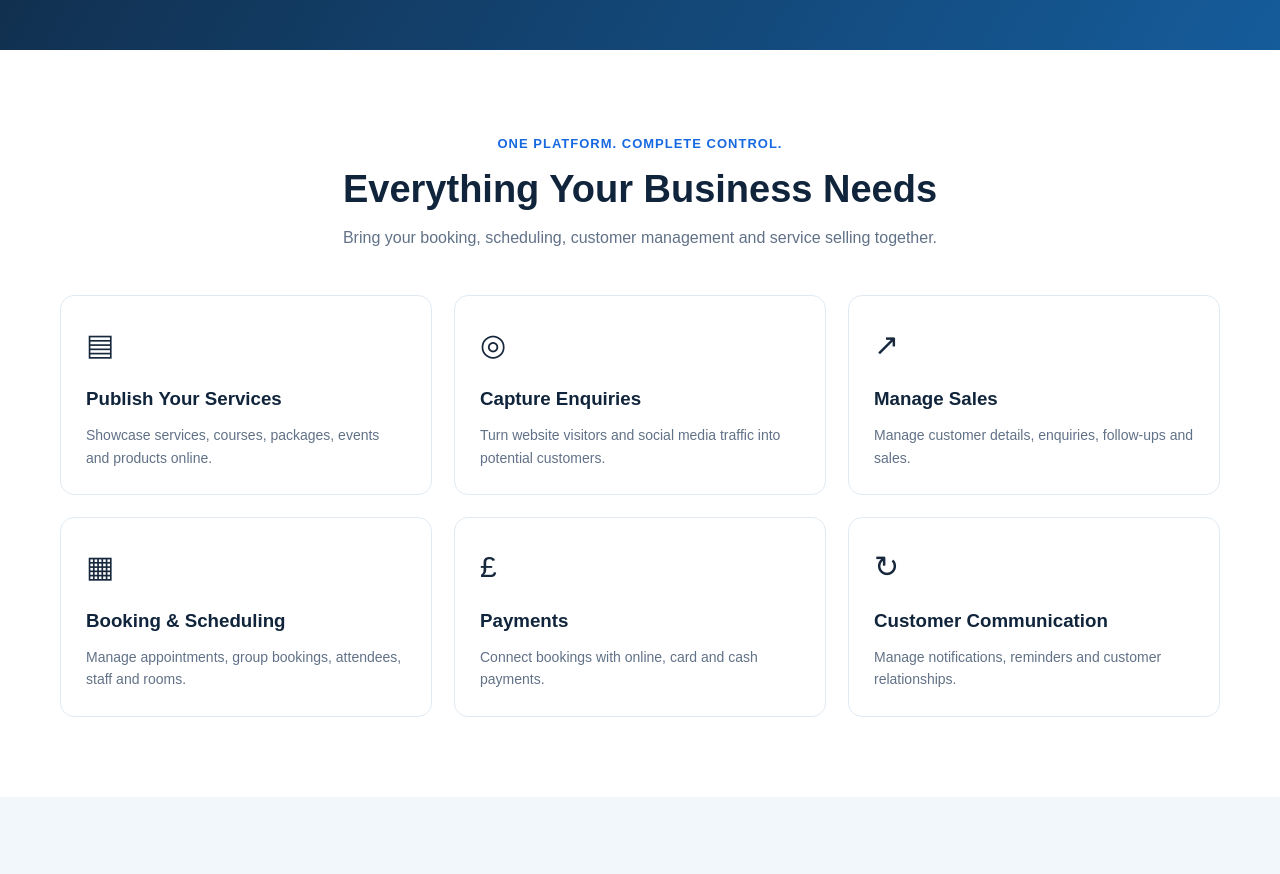
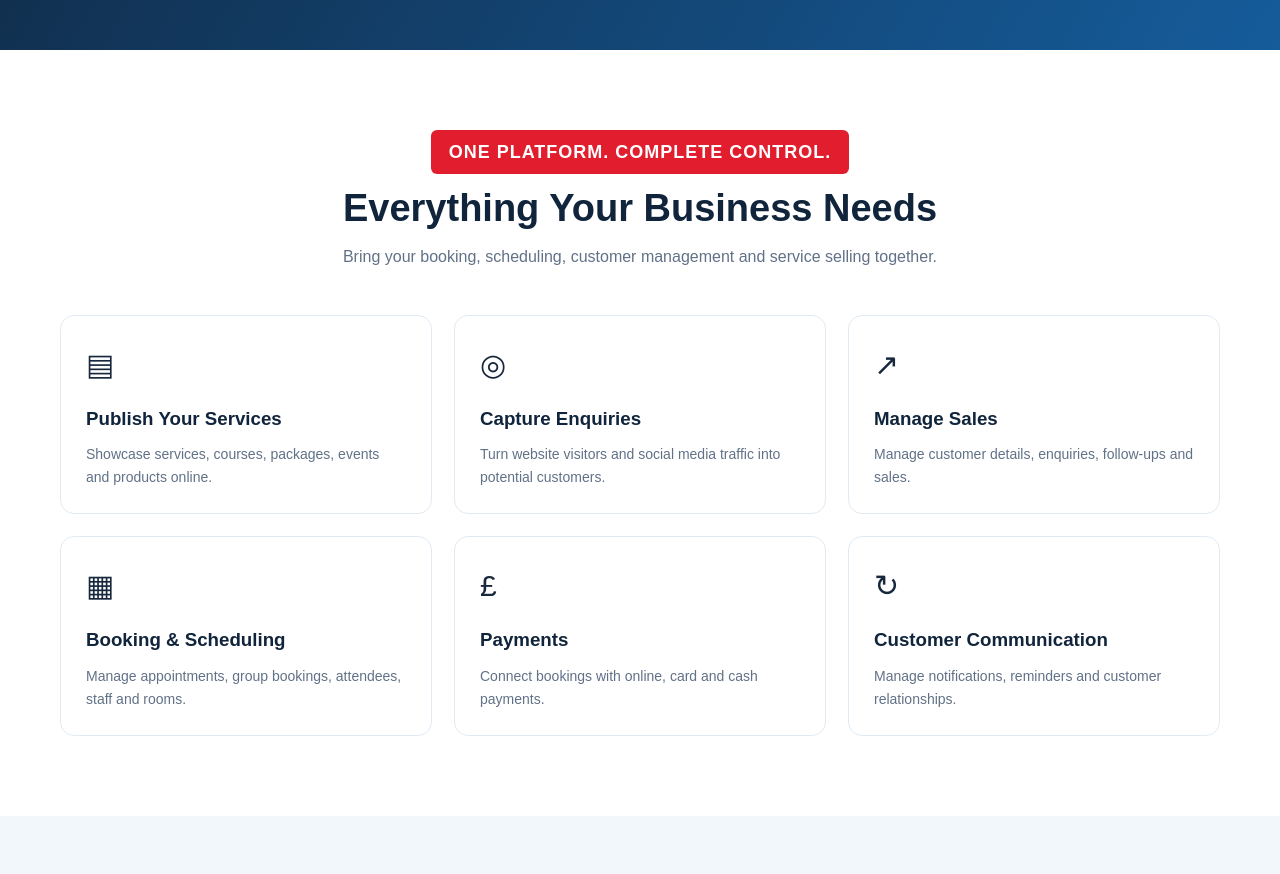
Before and after one commit to Shorifa1234/booking-landing-page, a plain HTML site: page booking.html in a window 1280 px wide. Shown: the part 700-1574 px from the top of the page. Drawn offline with Linux system fonts and the light colour scheme.

Commit message:
Red background and larger text for two section labels
Co-Authored-By: Claude Opus 5.5 <noreply@anthropic.com>

```diff
--- a/booking.html
+++ b/booking.html
@@ -196,6 +196,15 @@ section { padding: 80px 0; }
   font-weight: bold;
   text-transform: uppercase;
   letter-spacing: 1px;
+}
+
+.kicker-red {
+  display: inline-block;
+  background: #e11d2e;
+  color: #fff;
+  font-size: 18px;
+  padding: 8px 18px;
+  border-radius: 6px;
 }
 
 .features {
@@ -497,7 +506,7 @@ footer a {
 <section id="features">
   <div class="container">
     <div class="section-heading">
-      <span class="kicker">One platform. Complete control.</span>
+      <span class="kicker kicker-red">One platform. Complete control.</span>
       <h2>Everything Your Business Needs</h2>
       <p>Bring your booking, scheduling, customer management and service selling together.</p>
     </div>
@@ -545,7 +554,7 @@ footer a {
 <section class="workflow" id="how-it-works">
   <div class="container">
     <div class="section-heading">
-      <span class="kicker">From first click to repeat customer</span>
+      <span class="kicker kicker-red">From first click to repeat customer</span>
       <h2>Your Business Journey, Connected</h2>
       <p>Manage the complete customer journey in one place.</p>
     </div>
```
